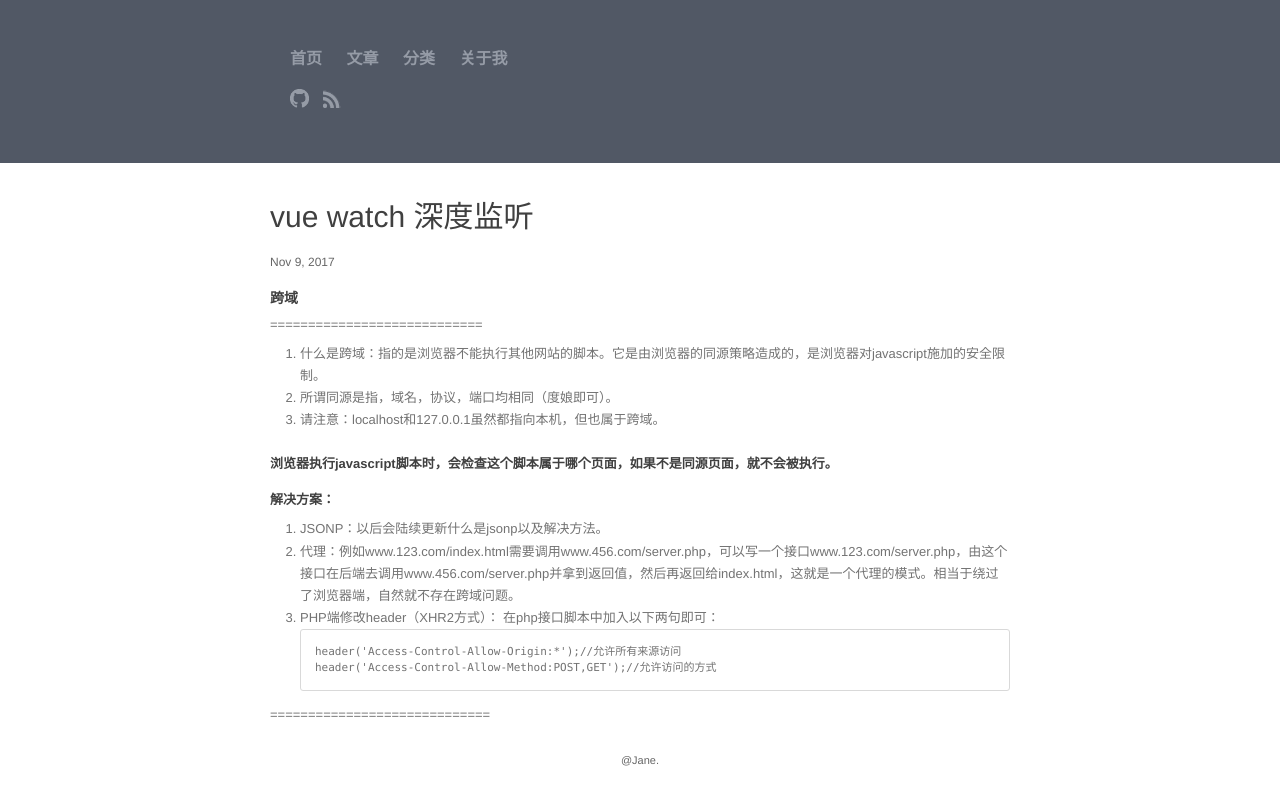
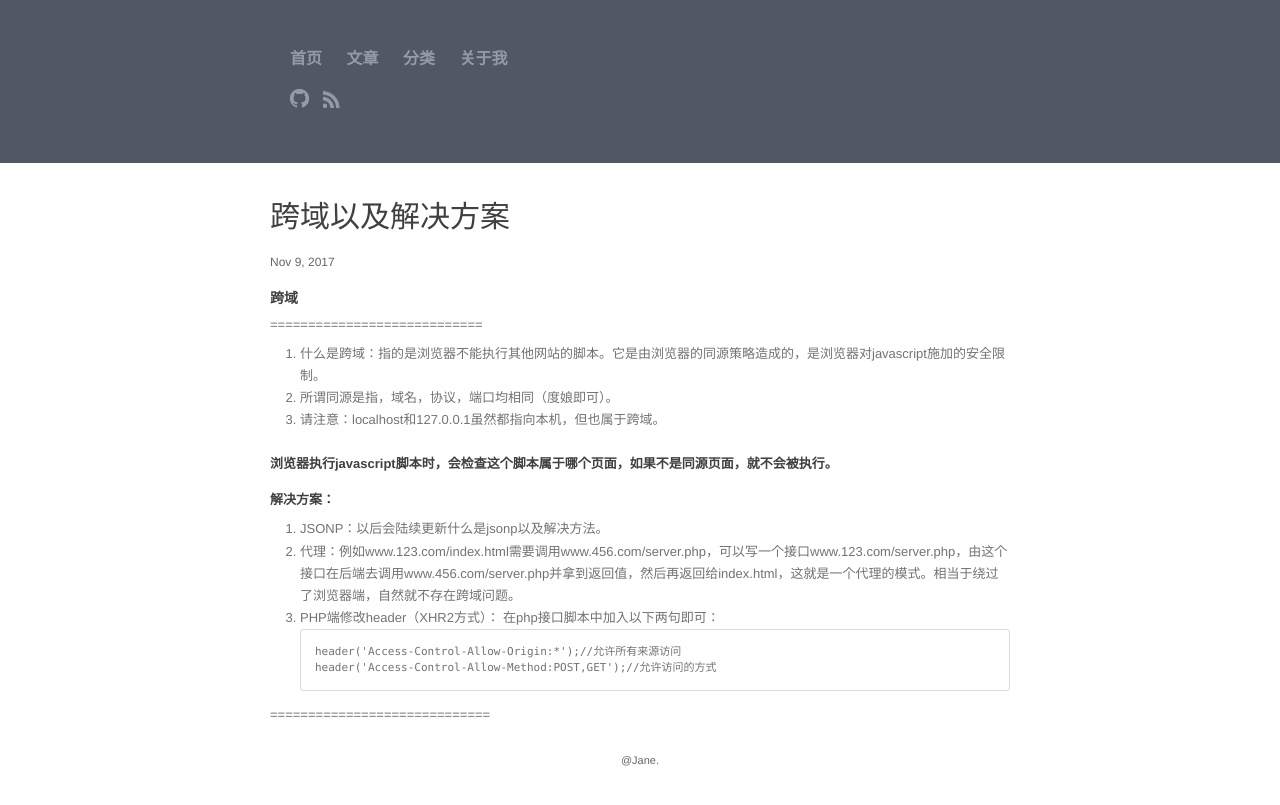
Before and after one commit to blueluu/blueluu.github.io, a Jekyll site: the page built from _posts/2017-11-09-跨域.markdown, in a window 1280 px wide. Shown: the top 805 px of the page. Built offline with Jekyll 4.4.1, drawn with Linux system fonts in a browser that asks for light colours; comment, search, counter and statistics services are not loaded.

Commit message:
跨域以及解决

```diff
--- a/_posts/2017-11-09-跨域.markdown
+++ b/_posts/2017-11-09-跨域.markdown
@@ -1,7 +1,7 @@
 ---
 layout: post
-title:  "vue watch 深度监听"
-date:   2017-11-9 18:03:09
+title:  "跨域以及解决方案"
+date:   2017-11-9 10:43:09
 categories: 跨域
 ---
 ##### 跨域
```
